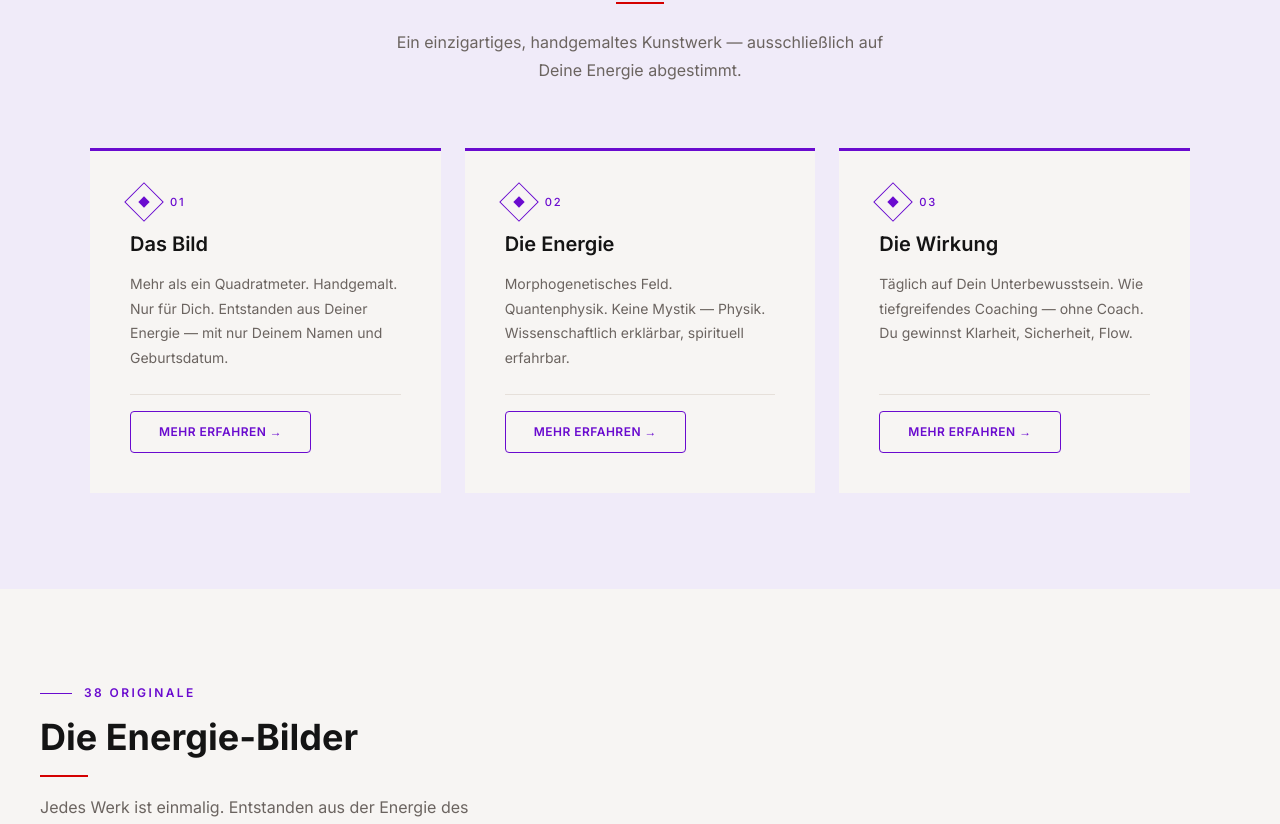
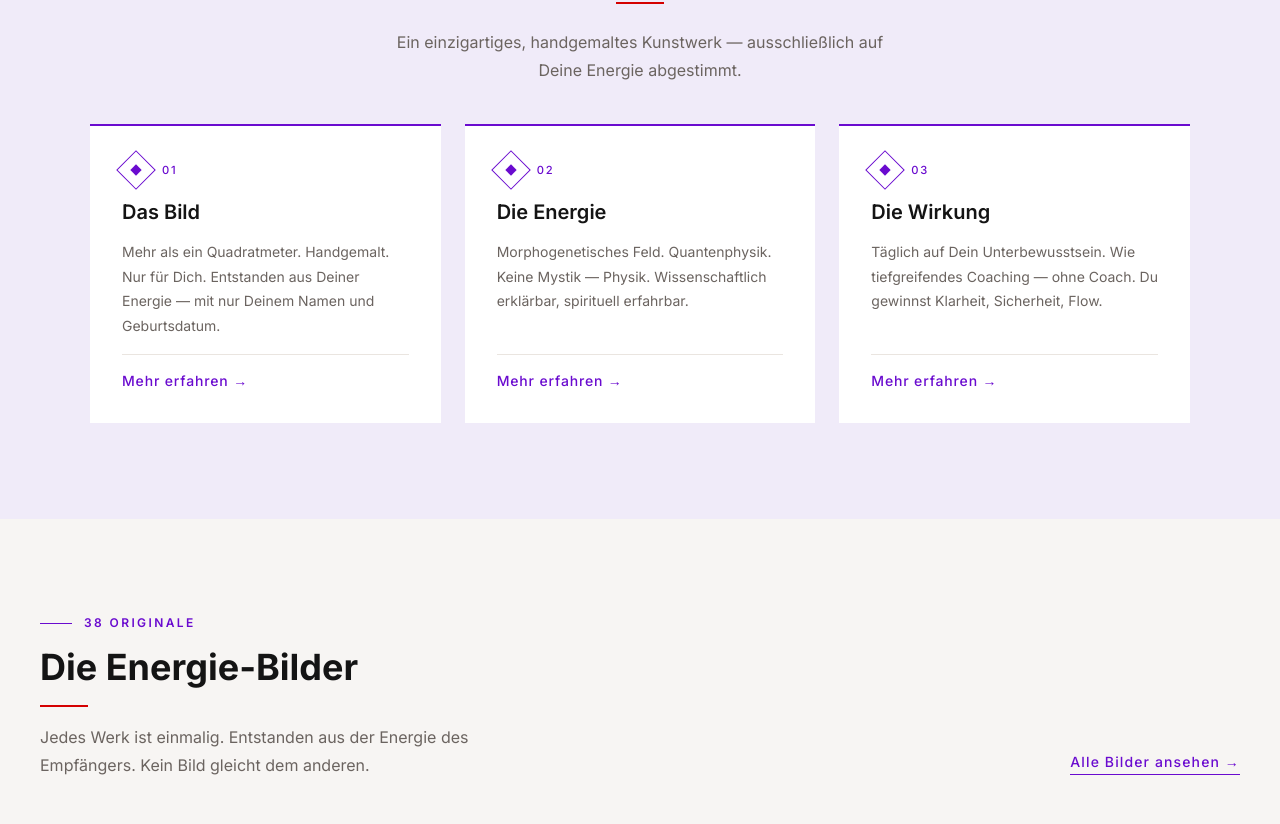
Before and after one commit to hamzaq453/salt, a Next.js app: page / in a window 1280 px wide. Shown: the part 1920-2744 px from the top of the page. Built offline with nearby package versions, Linux system fonts and the light colour scheme.

Commit message:
Refactor WasIstSalt component for improved styling and layout. Updated class names, adjusted spacing, and enhanced visual consistency.

```diff
--- a/components/sections/WasIstSalt.tsx
+++ b/components/sections/WasIstSalt.tsx
@@ -2,7 +2,6 @@
 
 import Link from "next/link";
 import { useScrollReveal } from "@/hooks/useScrollReveal";
-import { secondaryCtaClasses } from "@/lib/ctaClasses";
 
 export default function WasIstSalt() {
   useScrollReveal();
@@ -54,7 +53,7 @@ export default function WasIstSalt() {
         />
 
         <p
-          className="reveal-on-scroll mb-16 max-w-[520px] text-center font-body text-base font-normal leading-[1.75] text-salt-muted"
+          className="reveal-on-scroll mb-10 max-w-[500px] text-center font-body text-base font-normal leading-[1.75] text-salt-muted"
           style={{ transitionDelay: "200ms" }}
         >
           Ein einzigartiges, handgemaltes Kunstwerk — ausschließlich auf Deine
@@ -65,10 +64,10 @@ export default function WasIstSalt() {
           {cards.map((card, index) => (
             <div
               key={card.number}
-              className="reveal-on-scroll salt-card group relative flex flex-col gap-4 bg-salt-white p-10"
+              className="salt-card reveal-on-scroll group relative flex flex-col gap-4 bg-white p-8"
               style={{ transitionDelay: `${index * 150}ms` }}
             >
-              <div className="card-top-bar absolute left-0 right-0 top-0 h-[3px] bg-salt-violet" />
+              <div className="card-top-bar absolute top-0 right-0 left-0 h-[2px] bg-salt-violet" />
 
               <div className="flex items-center gap-3">
                 <div className="flex h-7 w-7 shrink-0 rotate-45 items-center justify-center border border-salt-violet">
@@ -87,11 +86,11 @@ export default function WasIstSalt() {
                 {card.body}
               </p>
 
-              <div className="mt-2 h-px w-full bg-salt-greige/50" />
+              <div className="h-px w-full bg-salt-greige/50" />
 
               <Link
                 href="/galerie"
-                className={`!text-xs inline-flex max-w-fit items-center justify-center uppercase tracking-[0.1em] no-underline transition-all duration-300 group-hover:tracking-[0.16em] ${secondaryCtaClasses}`}
+                className="mt-auto flex items-center gap-1 font-sans text-sm font-medium tracking-[0.06em] text-salt-violet transition-all duration-300 no-underline hover:tracking-[0.12em]"
               >
                 {card.link} →
               </Link>
```
